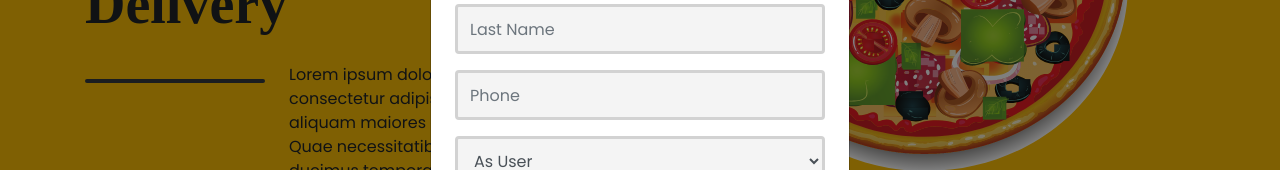
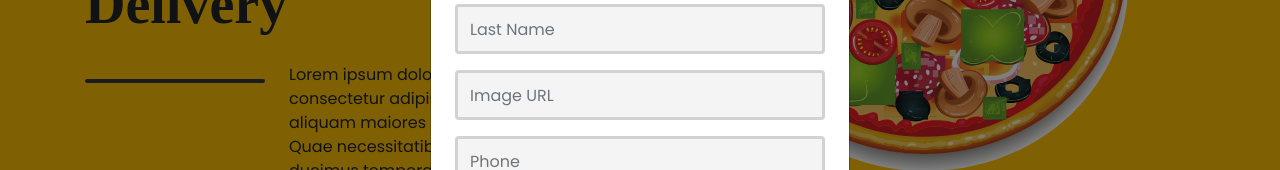
Before and after one commit to ilham25/waysfood-nextjs, a Next.js app: page / in a window 1280 px wide. Both pictures are taken after a click on the button "Register". Shown: the part 333-503 px from the top of the page. Built offline with nearby package versions, Linux system fonts and the light colour scheme; no server answers; a web font is replaced by a local one.

Commit message:
done register fix

```diff
--- a/components/static/RegisterModal.js
+++ b/components/static/RegisterModal.js
@@ -34,12 +34,13 @@ export default function RegisterModal() {
       password: e.target.password.value,
       firstName: e.target.firstName.value,
       lastName: e.target.lastName.value,
-      phone: e.target.phone.value,
+      image: e.target.image.value,
+      phoneNumber: e.target.phoneNumber.value,
       role: e.target.role.value,
     };
     try {
       const { data } = await handleRegister({
-        variables: { ...userData, phoneNumber: userData.phone },
+        variables: userData,
       });
       userDispatch({
         type: "LOGIN",
@@ -77,7 +78,7 @@ export default function RegisterModal() {
               required
             />
           </Form.Group>
-          <Form.Group controlId="fullname">
+          <Form.Group controlId="firstName">
             <CustomFormInput
               type="text"
               placeholder="First Name"
@@ -85,7 +86,7 @@ export default function RegisterModal() {
               required
             />
           </Form.Group>
-          <Form.Group controlId="fullname">
+          <Form.Group controlId="lastName">
             <CustomFormInput
               type="text"
               placeholder="Last Name"
@@ -93,11 +94,19 @@ export default function RegisterModal() {
               required
             />
           </Form.Group>
+          <Form.Group controlId="image">
+            <CustomFormInput
+              type="text"
+              placeholder="Image URL"
+              name="image"
+              required
+            />
+          </Form.Group>
           <Form.Group controlId="phone">
             <CustomFormInput
               type="text"
               placeholder="Phone"
-              name="phone"
+              name="phoneNumber"
               required
             />
           </Form.Group>
--- a/utils/graphql/mutations.js
+++ b/utils/graphql/mutations.js
@@ -23,6 +23,7 @@ export const REGISTER_MUTATION = gql`
     $password: String!
     $firstName: String!
     $lastName: String
+    $image: String
     $phoneNumber: PhoneNumber
     $role: RegisterRole
   ) {
@@ -32,6 +33,7 @@ export const REGISTER_MUTATION = gql`
         password: $password
         firstName: $firstName
         lastName: $lastName
+        image: $image
         phoneNumber: $phoneNumber
         role: $role
       }
```
Also changed, not shown: pages/restricted.js (deleted, +0 -36 lines).
